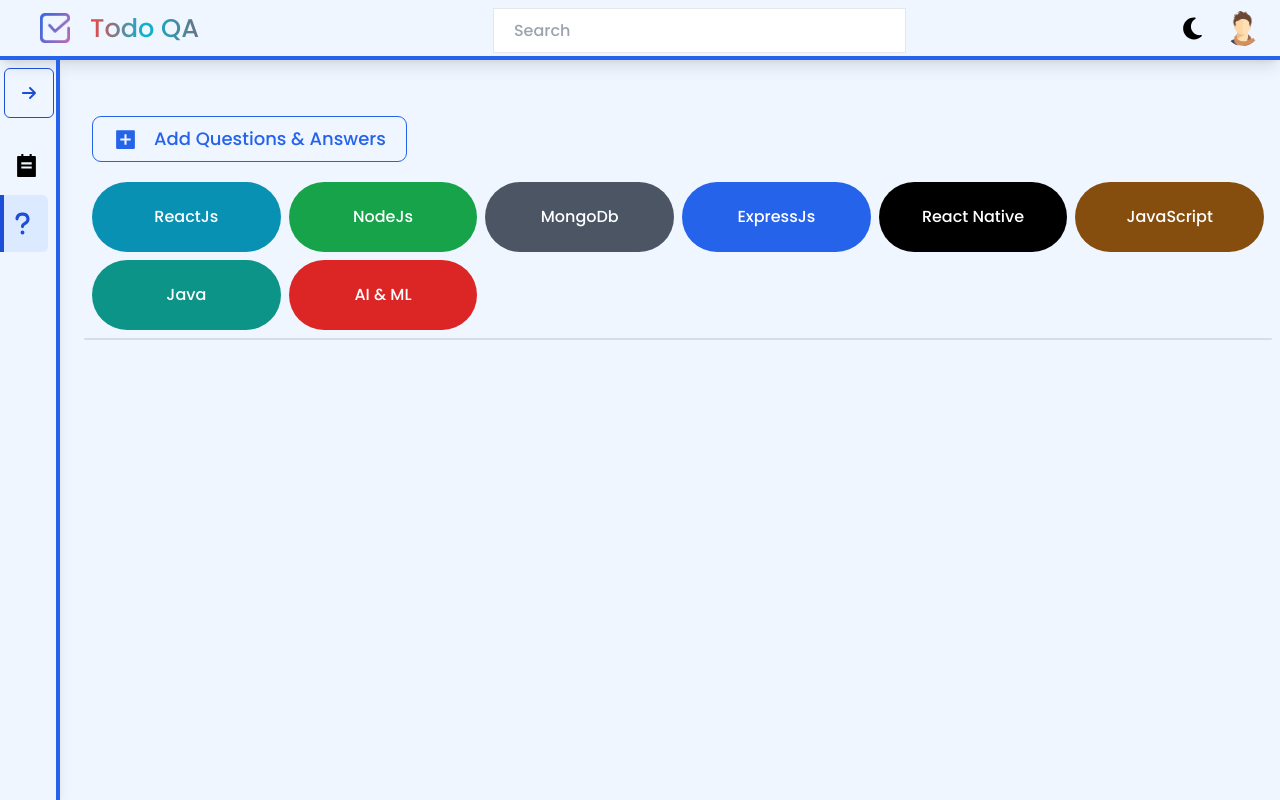
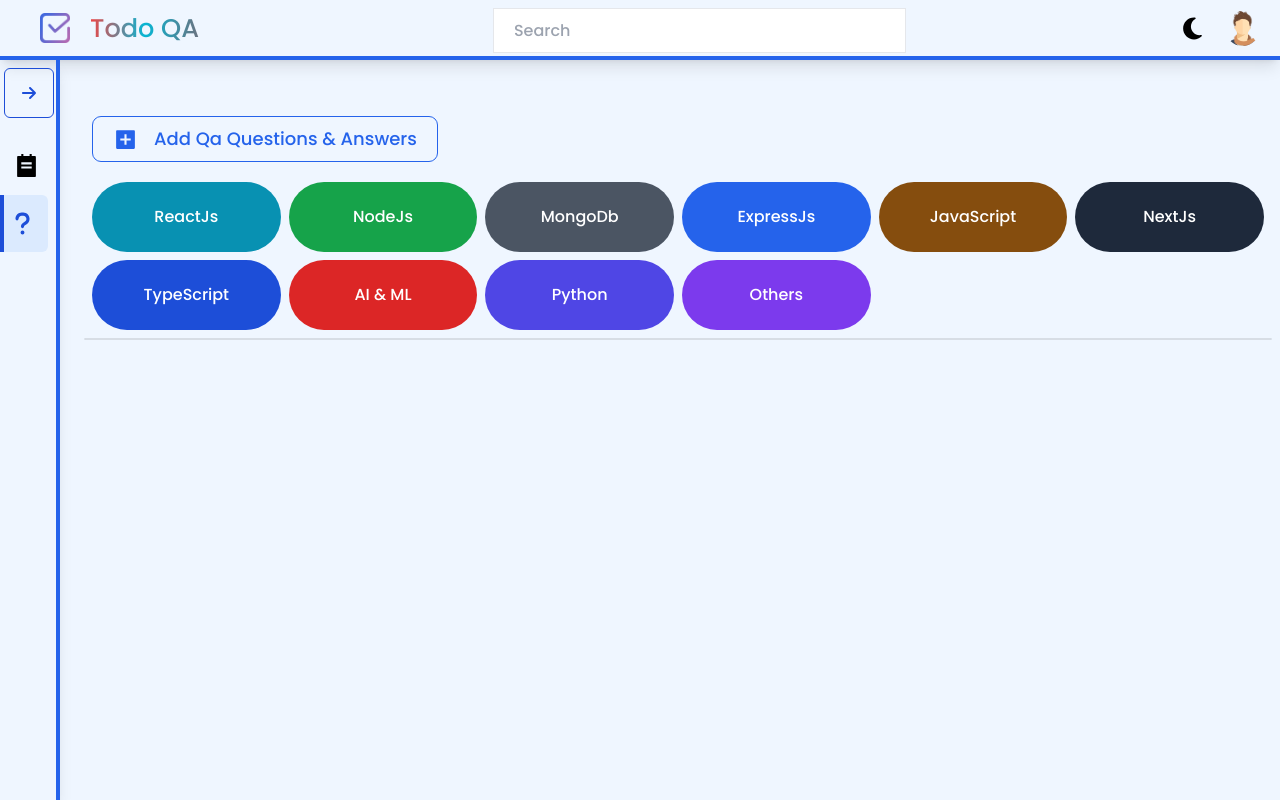
Before and after one commit to 9944098125/todo-qa-frontend, a React (Create React App) app: page /questions-answers in a window 1280 px wide. Built offline with nearby package versions, Linux system fonts and the light colour scheme.

Commit message:
added tools

```diff
--- a/src/components/parts/qa-options.tsx
+++ b/src/components/parts/qa-options.tsx
@@ -2,6 +2,11 @@ import React from "react";
 import GlobalButton from "../ui/button";
 import { RiAddBoxFill } from "react-icons/ri";
 import { AddEditModal } from "./add-edit-modal";
+import {
+	getQaToolName,
+	getQaToolStyles,
+	QA_TOOLS,
+} from "../../constants/qa-tools";
 
 type Props = {
 	activeSelection: string | undefined;
@@ -48,72 +53,14 @@ const QaOptions = (props: Props) => {
 		importance,
 		generateAIAnswer,
 	} = props;
-	const items = [
-		{
-			id: "1",
-			name: "ReactJs",
-			additionalStyles:
-				activeSelection === "1"
-					? "bg-transparent border border-blue-600 shadow-lg"
-					: "bg-cyan-600",
-		},
-		{
-			id: "2",
-			name: "NodeJs",
-			additionalStyles:
-				activeSelection === "2"
-					? "bg-transparent border border-blue-600 shadow-lg"
-					: "bg-green-600",
-		},
-		{
-			id: "3",
-			name: "MongoDb",
-			additionalStyles:
-				activeSelection === "3"
-					? "bg-transparent border border-blue-600 shadow-lg"
-					: "bg-gray-600",
-		},
-		{
-			id: "4",
-			name: "ExpressJs",
-			additionalStyles:
-				activeSelection === "4"
-					? "bg-transparent border border-blue-600 shadow-lg"
-					: "bg-blue-600",
-		},
-		{
-			id: "5",
-			name: "React Native",
-			additionalStyles:
-				activeSelection === "5"
-					? "bg-transparent border border-blue-600 shadow-lg"
-					: "bg-black",
-		},
-		{
-			id: "6",
-			name: "JavaScript",
-			additionalStyles:
-				activeSelection === "6"
-					? "bg-transparent border border-blue-600 shadow-lg"
-					: "bg-yellow-800",
-		},
-		{
-			id: "7",
-			name: "Java",
-			additionalStyles:
-				activeSelection === "7"
-					? "bg-transparent border border-blue-600 shadow-lg"
-					: "bg-teal-600",
-		},
-		{
-			id: "8",
-			name: "AI & ML",
-			additionalStyles:
-				activeSelection === "8"
-					? "bg-transparent border border-blue-600 shadow-lg"
-					: "bg-red-600",
-		},
-	];
+	const items = QA_TOOLS.map((tool) => ({
+		...tool,
+		additionalStyles: getQaToolStyles(
+			activeSelection,
+			tool.id,
+			tool.inactiveColor
+		),
+	}));
 	return (
 		<React.Fragment>
 			<div className="w-full p-2">
@@ -129,8 +76,7 @@ const QaOptions = (props: Props) => {
 						variant="OUTLINED">
 						<RiAddBoxFill fontSize={25} className="font-bold" />
 						<p className="text-lg font-medium font-poppins">
-							Add {items?.filter((i) => i.id === activeSelection)?.[0]?.name}{" "}
-							Questions & Answers
+							Add {getQaToolName(activeSelection)} Questions & Answers
 						</p>
 					</GlobalButton>
 					{showQaModal?.bool && (
--- /dev/null
+++ b/src/constants/qa-tools.ts
@@ -0,0 +1,31 @@
+export type QaTool = {
+	id: string;
+	name: string;
+	inactiveColor: string;
+};
+
+export const QA_TOOLS: QaTool[] = [
+	{ id: "1", name: "ReactJs", inactiveColor: "bg-cyan-600" },
+	{ id: "2", name: "NodeJs", inactiveColor: "bg-green-600" },
+	{ id: "3", name: "MongoDb", inactiveColor: "bg-gray-600" },
+	{ id: "4", name: "ExpressJs", inactiveColor: "bg-blue-600" },
+	{ id: "6", name: "JavaScript", inactiveColor: "bg-yellow-800" },
+	{ id: "9", name: "NextJs", inactiveColor: "bg-slate-800" },
+	{ id: "10", name: "TypeScript", inactiveColor: "bg-blue-700" },
+	{ id: "8", name: "AI & ML", inactiveColor: "bg-red-600" },
+	{ id: "11", name: "Python", inactiveColor: "bg-indigo-600" },
+	{ id: "18", name: "Others", inactiveColor: "bg-violet-600" },
+];
+
+const ACTIVE_TOOL_STYLE =
+	"bg-transparent border border-blue-600 shadow-lg";
+
+export const getQaToolStyles = (
+	activeSelection: string | undefined,
+	toolId: string,
+	inactiveColor: string
+) =>
+	activeSelection === toolId ? ACTIVE_TOOL_STYLE : inactiveColor;
+
+export const getQaToolName = (toolId: string | undefined) =>
+	QA_TOOLS.find((tool) => tool.id === toolId)?.name ?? "Qa";
```
